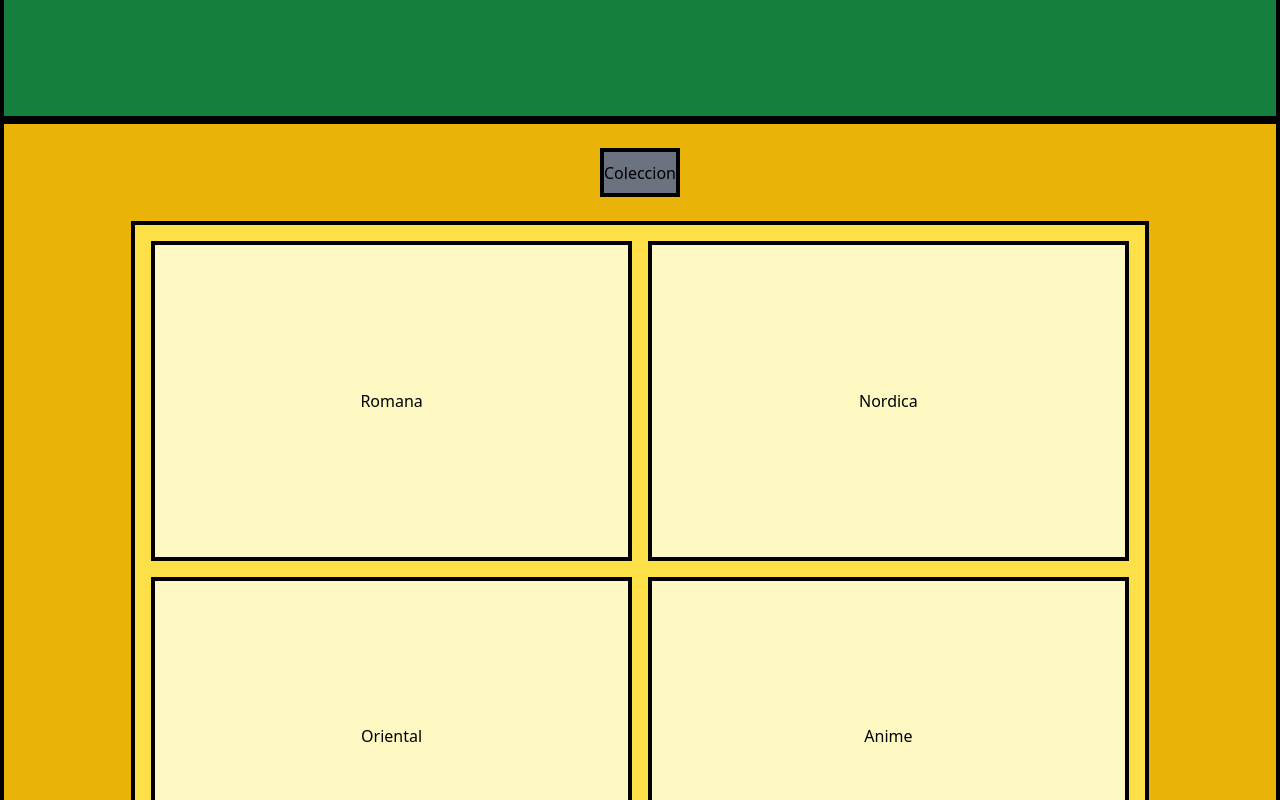
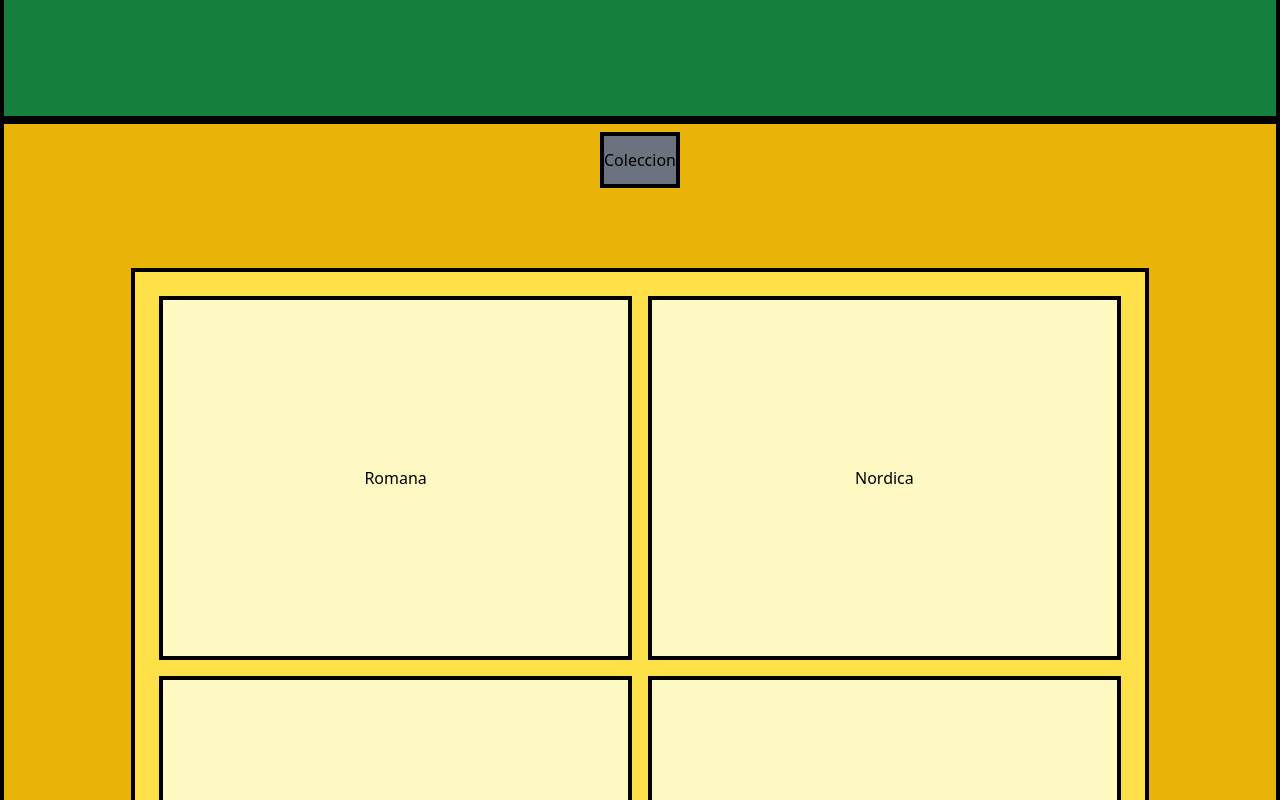
Before and after one commit to samirjabib/hideshi-ui, a React (Vite) app: page / in a window 1280 px wide. Shown: the part 740-1540 px from the top of the page. Built offline with nearby package versions, Linux system fonts and the light colour scheme.

Commit message:
add layout home

```diff
--- a/src/components/categories-list.component.jsx
+++ b/src/components/categories-list.component.jsx
@@ -2,11 +2,11 @@ import React from 'react';
 
 const CategoriesList = () => {
     return (
-        <div className='bg-yellow-500 h-[100vh] flex flex-col items-center justify-center border-4 border-black'>
+        <div className='bg-yellow-500 h-[130vh] flex flex-col items-center justify-center border-4 border-black'>
 
-            <h2 className="h-14 flex items-center justify-center bg-gray-500 border-4 border-black my-6">Coleccion</h2>
+            <h2 className="h-14 flex items-center justify-center bg-gray-500 border-4 border-black relative bottom-20">Coleccion</h2>
 
-            <div className='bg-yellow-300 h-screen w-[80%] mx-auto border-4 border-black grid grid-cols-2 gap-4 p-4'>
+            <div className='bg-yellow-300 h-screen w-[80%]  mx-auto border-4 border-black grid md:grid-cols-2 gap-4 p-6'>
 
 
                 <div className='bg-yellow-100 border-4 border-black flex items-center justify-center'>
```
